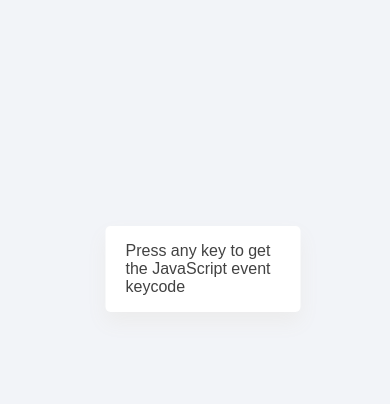
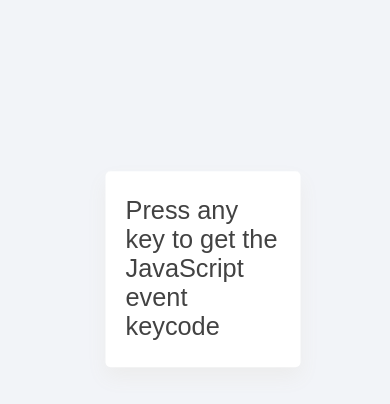
Before and after one commit to Connell97/CN-work, a plain HTML site: page keycode/index.html in a window 390 px wide. Shown: the part 161-565 px from the top of the page. Drawn offline with Linux system fonts and the light colour scheme.

Commit message:
Improved responsiveness for mobile devices
Added media query in css to resize elements on mobile devices

```diff
--- a/keycode/index.html
+++ b/keycode/index.html
@@ -16,7 +16,7 @@
         </div>
         <div id="container" class="hide">
             <div id="keycode">
-                <p>40</p>
+                <p></p>
             </div>
             <div id="more-info">
                 <div id="key" class="info-card">
--- a/keycode/main.css
+++ b/keycode/main.css
@@ -32,6 +32,10 @@
     padding: 0px 20px;
     border-radius: 5px;
     box-shadow: 0 10px 20px 0px rgb(236, 236, 236);
+}
+
+#intro-message p {
+    font-size: 1vmax;
 }
 
 .hide {
@@ -99,5 +103,21 @@
     background-color: white;
     height: 5vh;
     font-size: 1.5vmax;
+}
 
+@media all and (max-width: 1200px) {
+    #intro-message p {
+        font-size: 3vmax;
+    }
+    #more-info {
+        width: 80%;
+    }
+    .info-card {
+        flex-basis: 100%;
+        margin: 2vmax 0;
+    }
+    .info {
+        font-size: 3vmax;
+        padding: 4vmax;
+    }
 }
```
